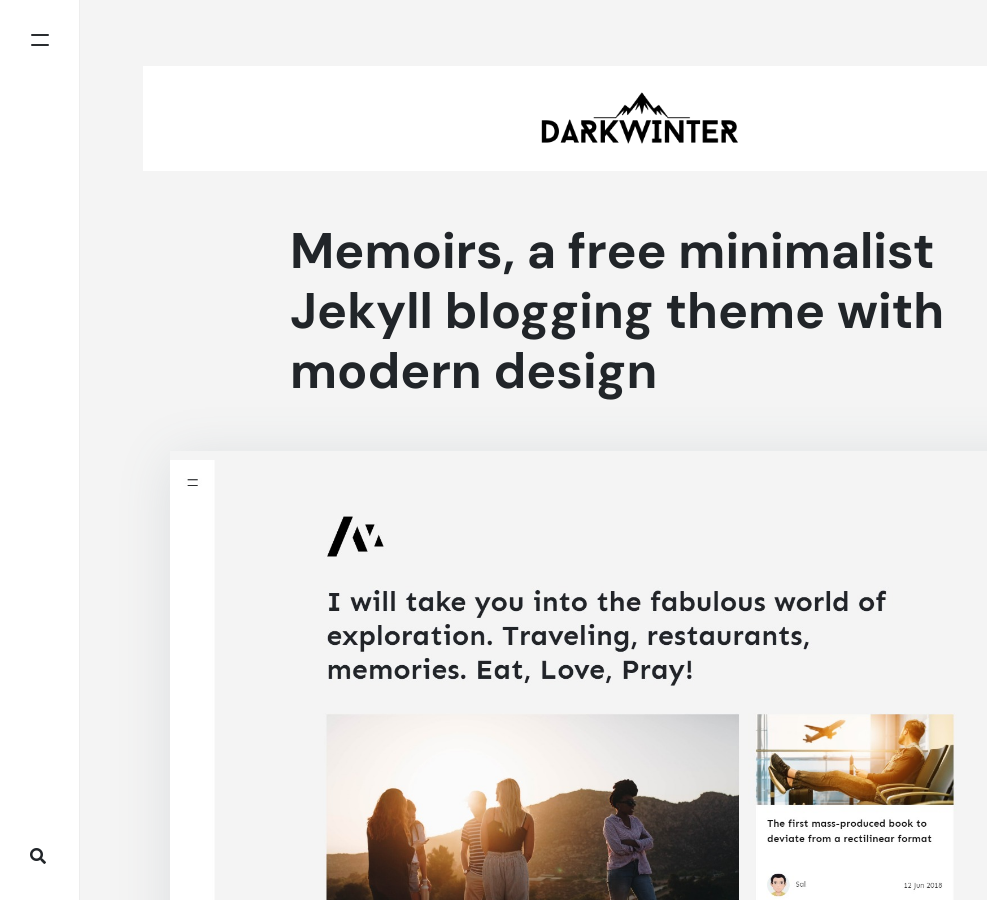
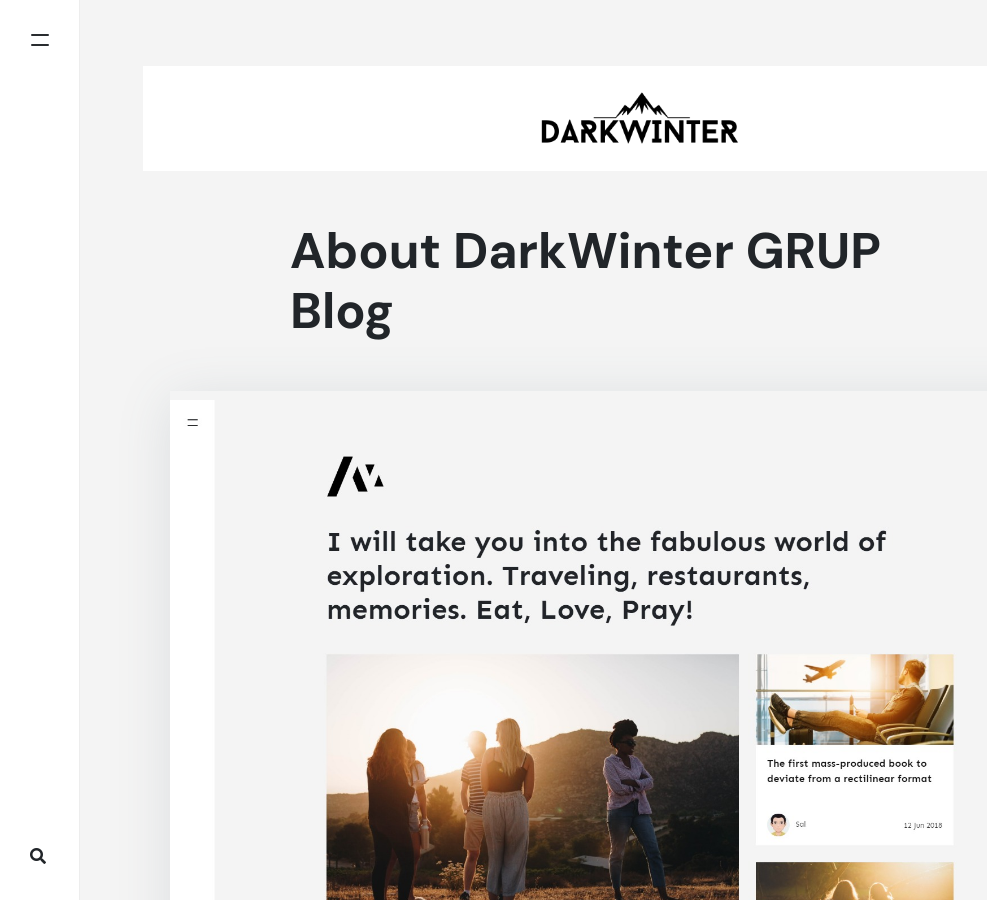
Before and after one commit to darkwintergrup/BLOG, a Jekyll site: the page built from _pages/about.md, in a window 1280 px wide and 900 px high. Shown: the whole window, without its empty margins (0-987 px from the left). Built offline with Jekyll 4.4.1, drawn with Linux system fonts in a browser that asks for light colours; nearby versions of some CDN libraries; comment, search, counter and statistics services are not loaded.

Commit message:
Update about.md

```diff
--- a/_pages/about.md
+++ b/_pages/about.md
@@ -1,6 +1,6 @@
 ---
 layout: page
-title: Memoirs, a free minimalist Jekyll blogging theme with modern design
+title: About DarkWinter GRUP Blog
 permalink: /about
 comments: false
 image: assets/images/screenshot.jpg
```
